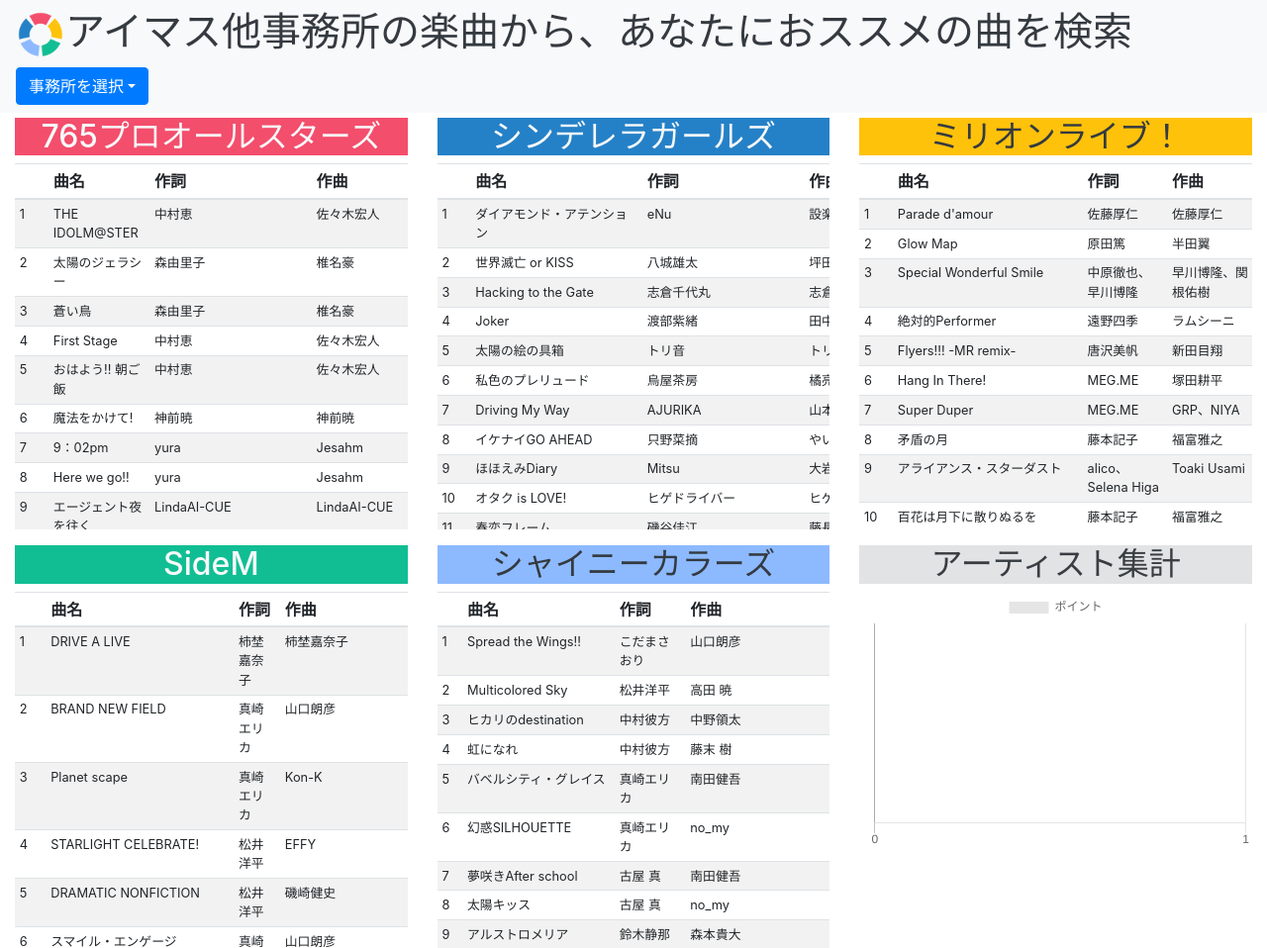
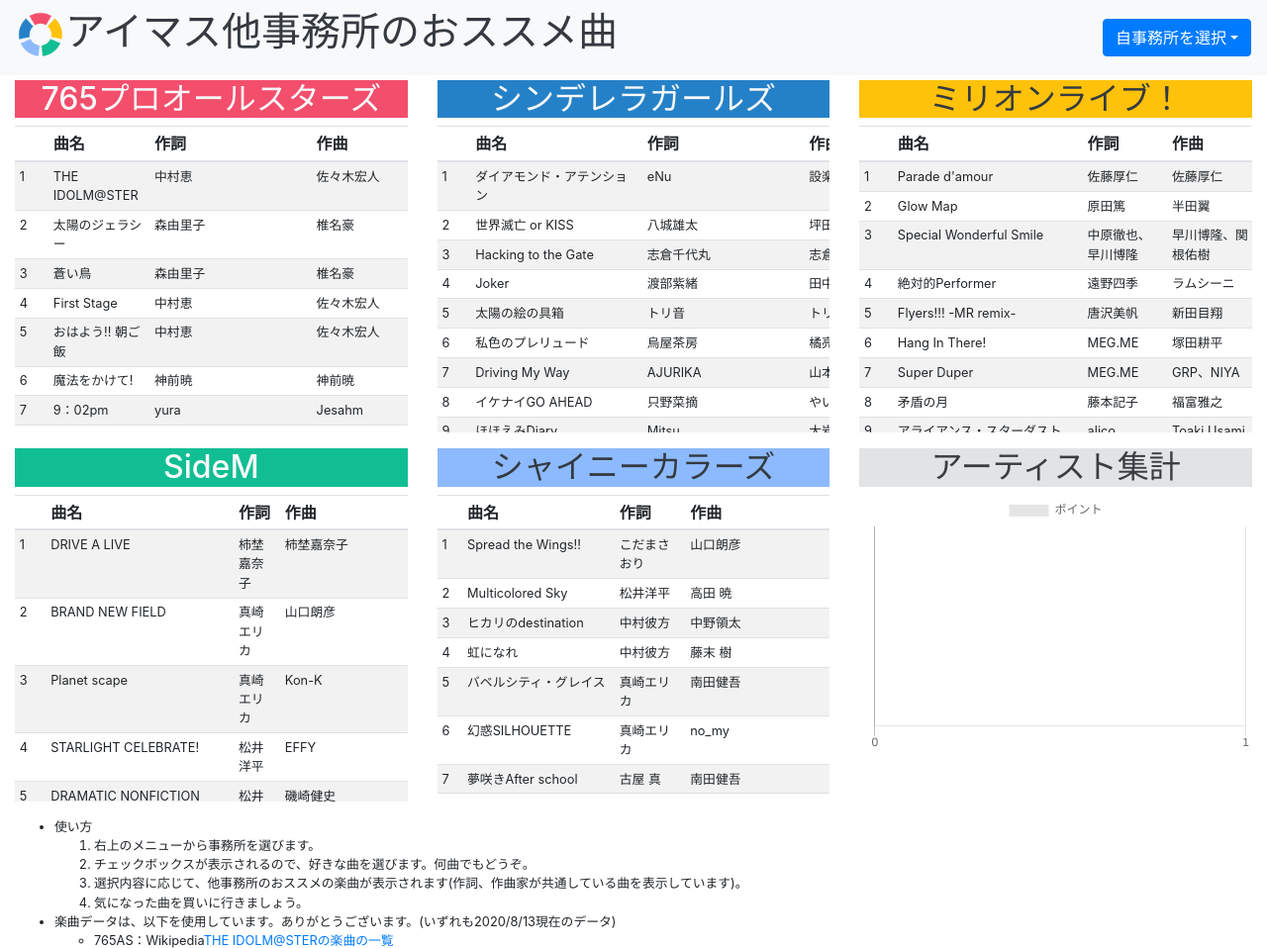
Before and after one commit to tankarup/Imas-Song-Recommend, a plain HTML site: page index.html in a window 1280 px wide. Shown: the top 958 px of the page at 99% size. Drawn offline with nearby package versions, Linux system fonts and the light colour scheme.

Commit message:
Add files via upload

```diff
--- a/index.html
+++ b/index.html
@@ -12,17 +12,19 @@
             html {height:100%}
             body {height:100%}
             #main {height:100%}
-            .song_list {width:100%;}
-            .song_table {height:20%;}
+            h1, h2 {
+                white-space: nowrap;
+                overflow:hidden;
+                }
         </style>
     </head>
 <body>
     <div id="main">
         <nav class="navbar bg-light navbar-dark" style="margin-bottom:5px;">
-            <h1 class="text-dark"><img src="5stars.png" height="50px">アイマス他事務所の楽曲から、あなたにおススメの曲を検索</h1>
+            <h1 class="text-dark"><img src="5stars.png" height="50px">アイマス他事務所のおススメ曲</h1>
             <div class="dropdown">
                 <button type="button" class="btn btn-primary dropdown-toggle" data-toggle="dropdown"
-                    aria-haspopup="true" aria-expanded="false">事務所を選択</button>
+                    aria-haspopup="true" aria-expanded="false">自事務所を選択</button>
                 <ul class="dropdown-menu dropdown-menu-right">
                     <li><button class="dropdown-item" value="">-</button></li>
                     <li><button class="dropdown-item" value="as">765(AS)</button></li>
--- a/main.js
+++ b/main.js
@@ -6,7 +6,7 @@ let selected_series = [];
 
 
 const table_head =
-`<table class="table table-striped table-sm overflow-auto table-responsive" style="height:370px;">
+`<table class="songs_table table table-striped table-sm overflow-auto table-responsive" style="height:370px;">
 <thead><tr><th></th><th>曲名</th><th>作詞</th><th>作曲</th></tr></thead>
 <tbody class="small">`;
 const table_foot =
@@ -202,15 +202,21 @@ function onChangeCheckbox(){
     your_scores = updateScores();
     updateGraph();
     updateRecommends();
+    $(window).resize();
 }
 
 $(function(){
-
-
     $('.dropdown-menu .dropdown-item').click(function(){
         var visibleItem = $('.dropdown-toggle', $(this).closest('.dropdown'));
         visibleItem.text($(this).text());
         selected_series[0]=$(this).attr("value");
         setSongSelection(selected_series[0]);
+        $(window).resize();
     });
+
+    $(window).resize(function () {
+        hsize = Math.round(($(window).height()-80)/2-50);
+        $(".songs_table").css("height", hsize + "px");
+      });
+    $(window).resize();
 });
```
